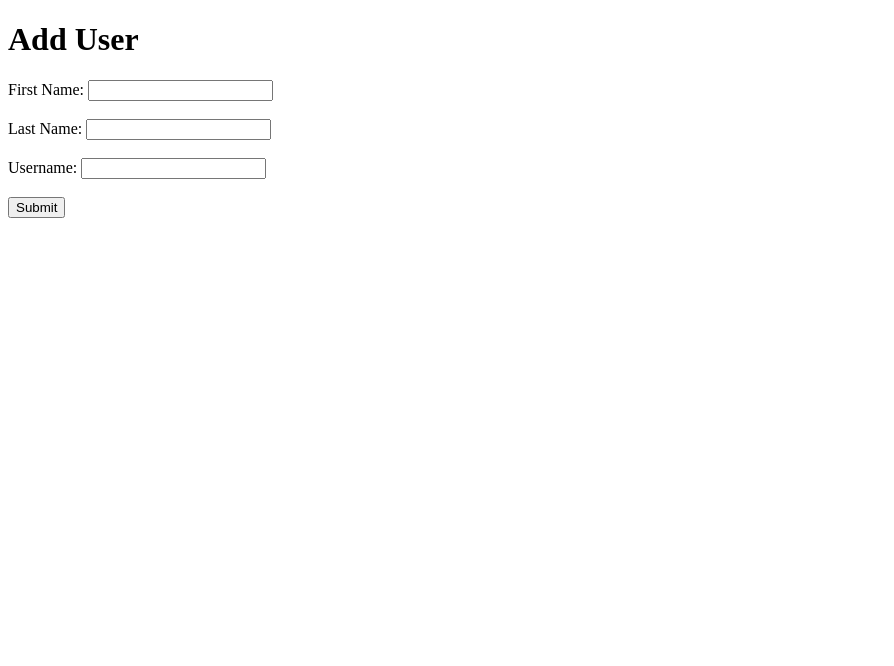
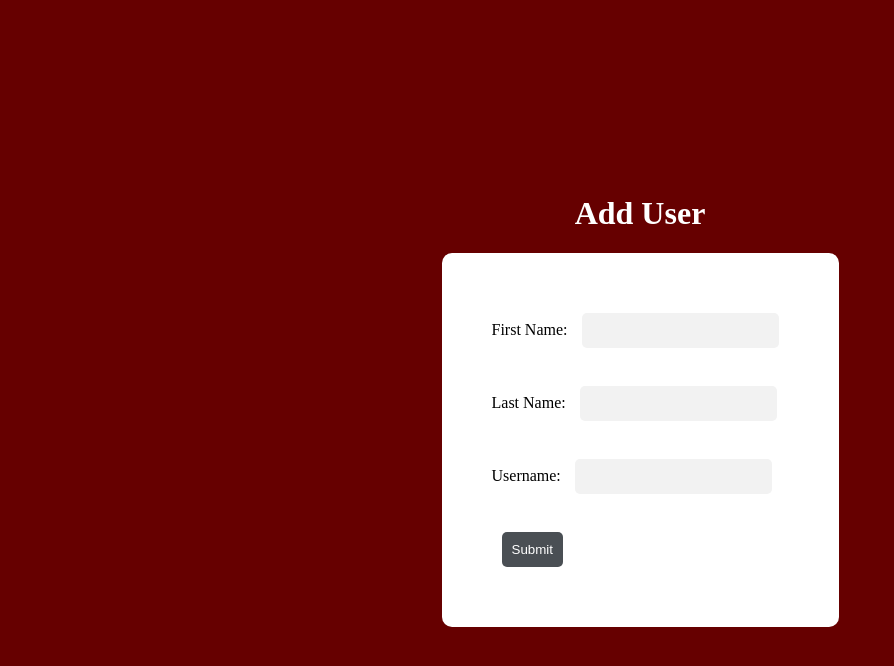
Before and after one commit to Dlybeck/Fieldhouse-Manager, a website: page public/user.html in a window 1280 px wide. Shown: the whole page, without its empty margins (0-894 px from the left). Drawn offline with Linux system fonts and the light colour scheme.

Commit message:
Add User Page, And Changed User Schema

```diff
--- a/public/user.html
+++ b/public/user.html
@@ -4,6 +4,7 @@
     <meta charset="UTF-8">
     <meta name="viewport" content="width=device-width, initial-scale=1.0">
     <title>Add User</title>
+    <link rel="stylesheet" href="/public/css/style.css">
     <script>
         async function submitUserForm(event) {
             event.preventDefault();
```
